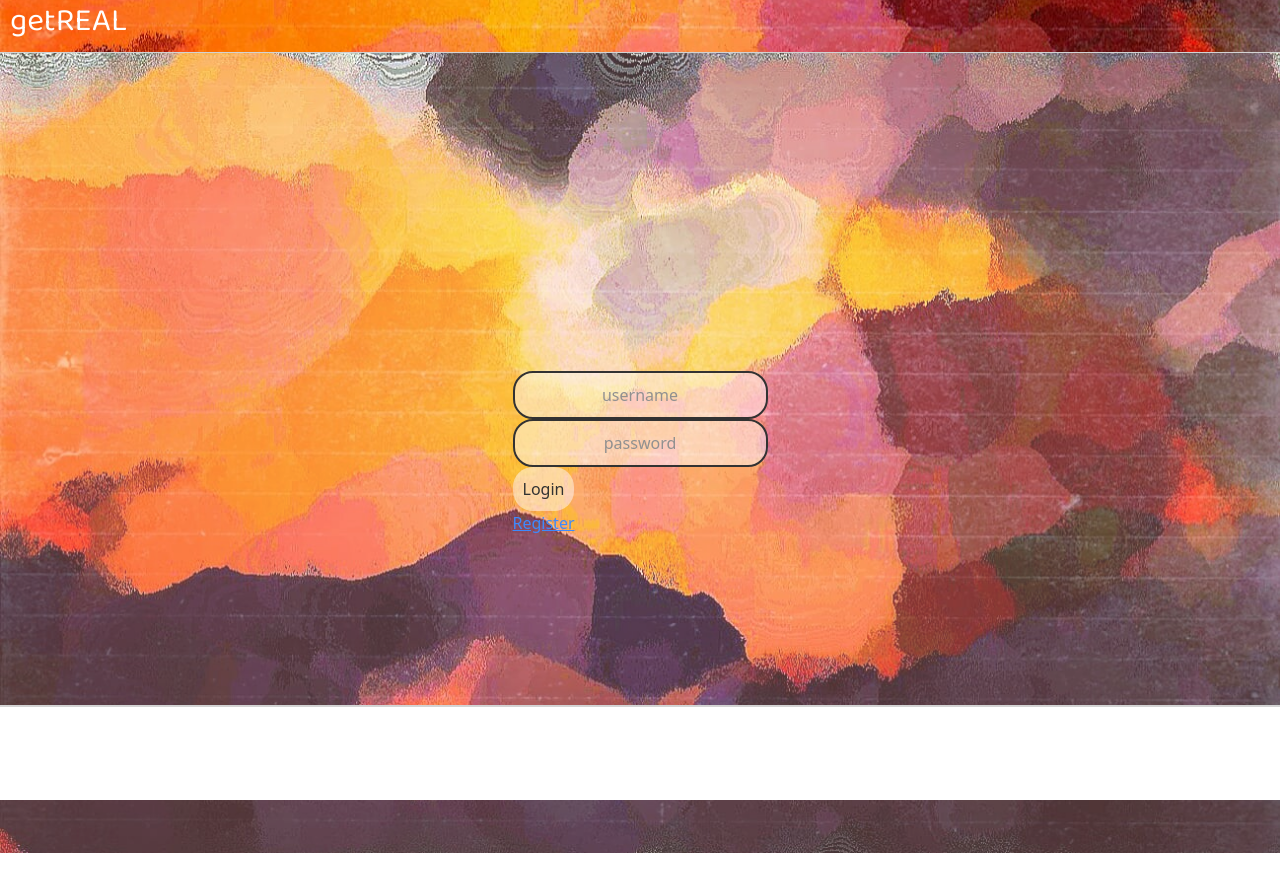
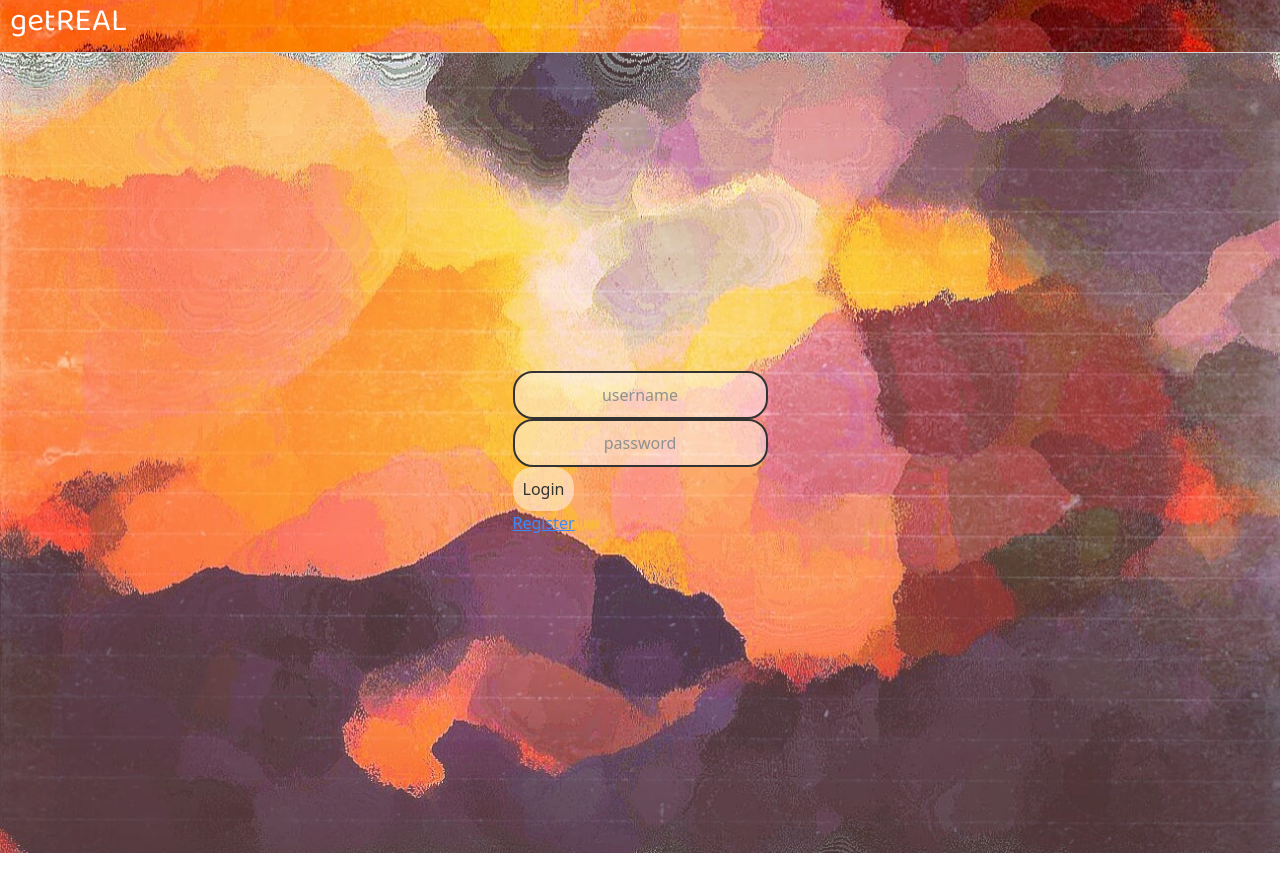
Before and after one commit to flyingisawol/getReal, a React (Create React App) app in the folder client/: page /login in a window 1280 px wide. Shown: the top 892 px of the page. After the commit the page ends 853 px from the top, so only its background shows below. Built offline with nearby package versions, Linux system fonts and the light colour scheme; no server answers.

Commit message:
remove nav from login

```diff
--- a/client/src/App.js
+++ b/client/src/App.js
@@ -60,7 +60,7 @@ function App() {
         <Route path="/getreal/showall" element={<ShowAll />} />
       </Route>
       </Routes>
-        <Nav user={user} setUser={setUser} profiles={profiles} />
+        {user && <Nav user={user} setUser={setUser} profiles={profiles} />}
     </div>
     )
 }
```
